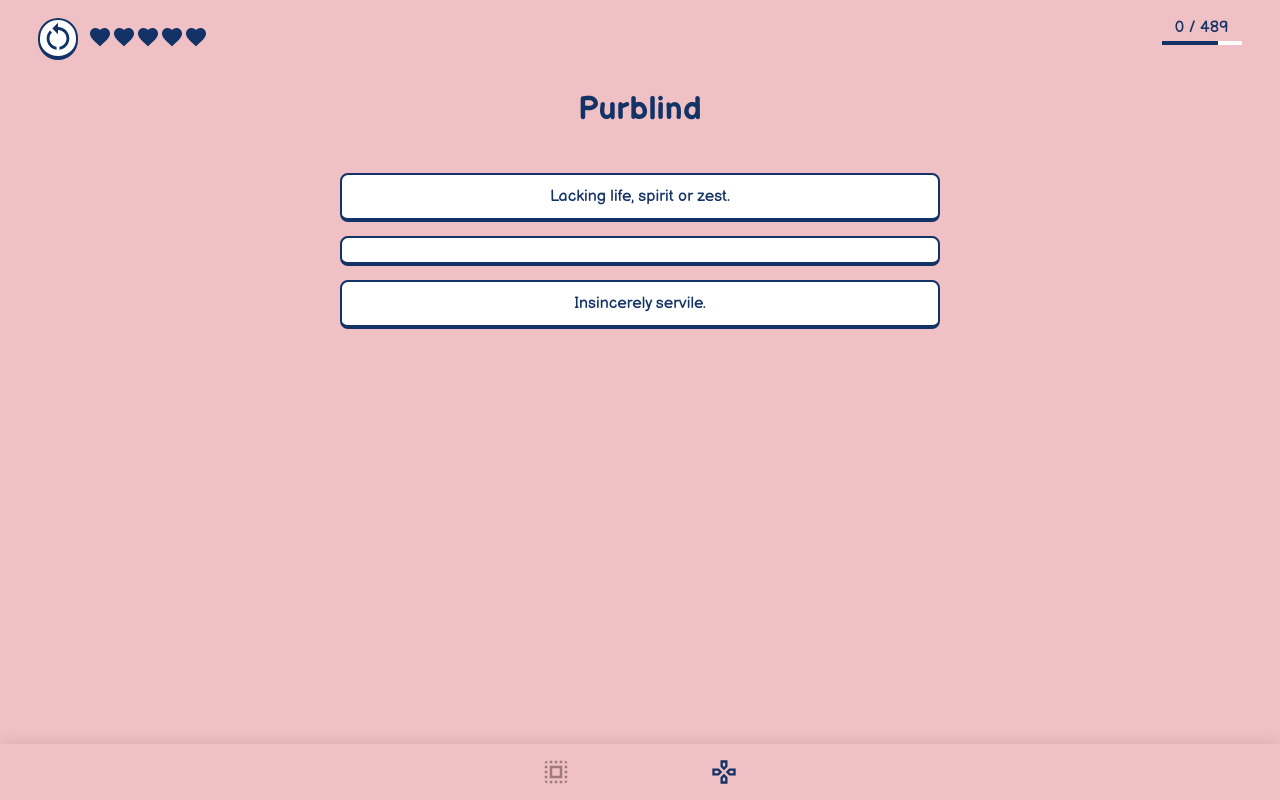
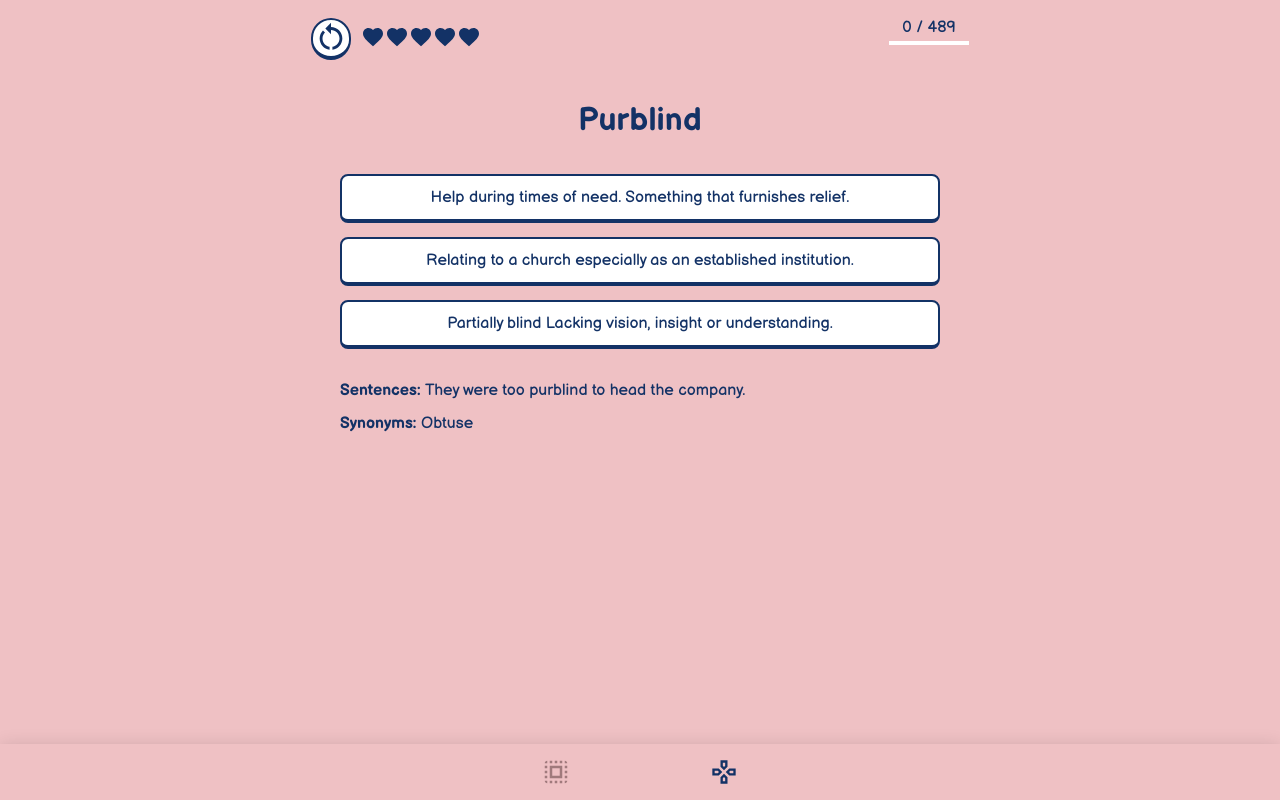
Before and after one commit to farhanirani/vocab-buddy, a React (Create React App) app: page /game in a window 1280 px wide. Built offline with nearby package versions, Linux system fonts and the light colour scheme.

Commit message:
all done, modal for win and lose left

```diff
--- a/src/components/GameScreen.js
+++ b/src/components/GameScreen.js
@@ -4,6 +4,9 @@ import LinearProgress from "@mui/material/LinearProgress";
 import RestartAltIcon from "@mui/icons-material/RestartAlt";
 import FavoriteBorderIcon from "@mui/icons-material/FavoriteBorder";
 import FavoriteIcon from "@mui/icons-material/Favorite";
+import ClearIcon from "@mui/icons-material/Clear";
+import CheckIcon from "@mui/icons-material/Check";
+import StartIcon from "@mui/icons-material/Start";
 
 import { VOCAB_WORDS } from "../constants";
 
@@ -16,7 +19,6 @@ function generateRandomArrayWithoutRepetition(n) {
 function generateRandomNumberArray(n, actual) {
   const random1 = Math.floor(Math.random() * (n + 1));
   const random2 = Math.floor(Math.random() * (n + 1));
-  // Create an array containing the two random numbers and the actual number
   const numbers = [random1, random2, actual];
 
   // Shuffle the array
@@ -29,16 +31,18 @@ function generateRandomNumberArray(n, actual) {
 }
 
 function GameScreen() {
-  const [progress, setProgress] = useState(70);
+  const [progress, setProgress] = useState(0);
   const [livesLeft, setLivesLeft] = useState(5);
-  const [currentRandomPositionArray, setCurrentRandomPositionArray] = useState([]);
-  const [currentPosition, setCurrentPosition] = useState(0);
-  const [currentRandomPostionBased, setCurrentRandomPostionBased] = useState(0);
-  const [randomThreePositions, setRandomThreePositions] = useState([]);
-
   const [loading, setLoading] = useState(false);
   const totalLives = 5;
   const totalWords = VOCAB_WORDS.length;
+
+  const [currentRandomPositionArray, setCurrentRandomPositionArray] = useState([]);
+  const [currentPosition, setCurrentPosition] = useState(0);
+  const [randomThreePositions, setRandomThreePositions] = useState([]);
+
+  const [hasTheQuestionBeenAnswered, setHasTheQuestionBeenAnswered] = useState(false);
+  const [isCurrentAnswerCorrect, setIsCurrentAnswerCorrect] = useState(false);
 
   useEffect(() => {
     (async () => {
@@ -59,6 +63,13 @@ function GameScreen() {
           const retrievedPos = localStorage.getItem("curr_position");
           setCurrentPosition(retrievedPos);
         }
+
+        if (localStorage.getItem("lives_left") === null) {
+          localStorage.setItem("lives_left", 5);
+        } else {
+          const retrievedLives = localStorage.getItem("lives_left");
+          setLivesLeft(retrievedLives);
+        }
       } finally {
         setLoading(false);
       }
@@ -67,10 +78,59 @@ function GameScreen() {
 
   useEffect(() => {
     setRandomThreePositions(generateRandomNumberArray(totalWords, currentRandomPositionArray[currentPosition] - 1));
-  }, [currentPosition]);
+    setProgress(Math.ceil((currentPosition / totalWords) * 100));
+  }, [currentPosition, currentRandomPositionArray]);
+
+  const gameCardClicked = (pos) => {
+    if (!hasTheQuestionBeenAnswered) {
+      setHasTheQuestionBeenAnswered(true);
+      setIsCurrentAnswerCorrect(pos === currentRandomPositionArray[currentPosition] - 1);
+      if (pos !== currentRandomPositionArray[currentPosition] - 1) {
+        const newLives = livesLeft - 1;
+        if (newLives <= 0) {
+          console.log("game over");
+          setLivesLeft(5);
+          localStorage.setItem("lives_left", 5);
+        } else {
+          setLivesLeft(newLives);
+          localStorage.setItem("lives_left", newLives);
+        }
+      }
+    }
+  };
+
+  const handleRestartClicked = () => {
+    setHasTheQuestionBeenAnswered(false);
+
+    const wordArr = generateRandomArrayWithoutRepetition(totalWords);
+    setCurrentRandomPositionArray(wordArr);
+    localStorage.setItem("vocab_array", JSON.stringify(wordArr));
+
+    setCurrentPosition(0);
+    localStorage.setItem("curr_position", 0);
+
+    setLivesLeft(5);
+    localStorage.setItem("lives_left", 5);
+  };
+
+  const handleNavigateNext = () => {
+    setHasTheQuestionBeenAnswered(false);
+
+    console.log("first", currentPosition);
+    const nextPosition = parseInt(currentPosition) + 1;
+
+    if (nextPosition === totalWords) {
+      console.log("SUCCESS");
+    } else {
+      setCurrentPosition(nextPosition);
+      localStorage.setItem("curr_position", nextPosition);
+    }
+  };
 
   return (
-    <div style={{ display: "flex", flexDirection: "column", alignItems: "center", marginTop: "18px" }}>
+    <div
+      style={{ display: "flex", flexDirection: "column", alignItems: "center", margin: "18px auto 0 auto", maxWidth: "700px" }}
+    >
       <div
         style={{
           width: "94%",
@@ -81,6 +141,7 @@ function GameScreen() {
       >
         <div style={{ display: "flex", alignItems: "center", gap: "10px" }}>
           <div
+            onClick={handleRestartClicked}
             className="generic__border"
             style={{ backgroundColor: "white", borderRadius: "200px", height: "36px", width: "36px" }}
           >
@@ -117,13 +178,92 @@ function GameScreen() {
         <>loading...</>
       ) : (
         <div style={{ width: "100%", textAlign: "center" }}>
-          <div style={{ fontFamily: "GFONTB", margin: "30px 0px", fontSize: "32px", letterSpacing: "0.2px" }}>
-            {VOCAB_WORDS[currentRandomPositionArray[currentPosition] - 1].Word}
+          {/* main word */}
+          <div
+            style={{
+              display: "flex",
+              justifyContent: "space-between",
+              alignItems: "center",
+              margin: "30px auto 10px auto",
+              height: "60px",
+              width: "90%",
+            }}
+          >
+            <div>
+              {hasTheQuestionBeenAnswered && isCurrentAnswerCorrect && <CheckIcon sx={{ color: "green", width: "63.2px" }} />}
+              {hasTheQuestionBeenAnswered && !isCurrentAnswerCorrect && <ClearIcon sx={{ color: "red", width: "63.2px" }} />}
+            </div>
+            <div style={{ fontFamily: "GFONTB", fontSize: "32px", letterSpacing: "0.2px" }}>
+              {VOCAB_WORDS[currentRandomPositionArray[currentPosition] - 1]?.Word}
+            </div>
+            <div>
+              {hasTheQuestionBeenAnswered && (
+                <div
+                  onClick={handleNavigateNext}
+                  className="generic__border"
+                  style={{
+                    backgroundColor: "white",
+                    borderRadius: "200px",
+                    alignContent: "center",
+                    height: "60px",
+                    width: "60px",
+                  }}
+                >
+                  <StartIcon sx={{ color: "#133266", fontSize: "42px" }} />
+                </div>
+              )}
+            </div>
           </div>
+
+          {/* meanings */}
           <div style={{ display: "flex", flexDirection: "column", alignItems: "center" }}>
-            {randomThreePositions.map((pos) => (
-              <div className="game__card generic__border">{VOCAB_WORDS[pos]?.Meaning}</div>
-            ))}
+            {hasTheQuestionBeenAnswered ? (
+              <div className="game__card generic__border">
+                {VOCAB_WORDS[currentRandomPositionArray[currentPosition] - 1]?.Meaning}
+              </div>
+            ) : (
+              randomThreePositions.map((pos, idx) => (
+                <div
+                  key={idx}
+                  className="game__card generic__border"
+                  onClick={() => gameCardClicked(pos)}
+                  // style={{
+                  //   backgroundColor:
+                  //     hasTheQuestionBeenAnswered && pos === currentRandomPositionArray[currentPosition] - 1 ? "#30ff30" : "white",
+                  // }}
+                >
+                  {VOCAB_WORDS[pos]?.Meaning}
+                </div>
+              ))
+            )}
+          </div>
+
+          <div style={{ width: "92%", maxWidth: "600px", margin: "0 auto", textAlign: "left" }}>
+            {(VOCAB_WORDS[currentRandomPositionArray[currentPosition] - 1]?.Sentences.length > 0 ||
+              VOCAB_WORDS[currentRandomPositionArray[currentPosition] - 1]?.Synonyms.length > 0) && (
+              <div style={{ height: "32px" }}></div>
+            )}
+            {/* sentences */}
+            {VOCAB_WORDS[currentRandomPositionArray[currentPosition] - 1]?.Sentences.length > 0 && (
+              <div>
+                <span style={{ fontFamily: "GFONTB" }}> Sentences: </span>
+                {VOCAB_WORDS[currentRandomPositionArray[currentPosition] - 1]?.Sentences}
+              </div>
+            )}
+
+            {VOCAB_WORDS[currentRandomPositionArray[currentPosition] - 1]?.Sentences.length > 0 &&
+              VOCAB_WORDS[currentRandomPositionArray[currentPosition] - 1]?.Synonyms.length > 0 && (
+                <div style={{ height: "14px" }}></div>
+              )}
+            {/* synonyms */}
+            {VOCAB_WORDS[currentRandomPositionArray[currentPosition] - 1]?.Synonyms.length > 0 && (
+              <div>
+                <span style={{ fontFamily: "GFONTB" }}> Synonyms: </span>
+                {VOCAB_WORDS[currentRandomPositionArray[currentPosition] - 1]?.Synonyms}
+              </div>
+            )}
+
+            <div style={{ height: "32px" }}></div>
           </div>
         </div>
       )}
--- a/src/constants.js
+++ b/src/constants.js
@@ -966,7 +966,7 @@ export const VOCAB_WORDS = [
   {
     Word: "Ingenious",
     Meaning:
-      "Ingenuity Having or showing an unusual aptitude for discovering, inventing or contriving. Marked by originality, resourcefulness, and cleverness in conception or execution. Do not confuse 'ingenious' with 'ingenuous'.",
+      "Ingenuity, Having or showing an unusual aptitude for discovering, inventing or contriving. Marked by originality, resourcefulness, and cleverness in conception or execution. Do not confuse 'ingenious' with 'ingenuous'.",
     Synonyms: "Promethean, Innovative",
     Sentences: "She showed amazing ingenuity in finding ways to cut costs.",
   },
@@ -1914,7 +1914,7 @@ export const VOCAB_WORDS = [
     Synonyms: "Prudent, Thrifty",
     Sentences: "It is possible to be provident without living ascetically.",
   },
-  { Word: "Prudent", Meaning: "Shrewd Careful Avoiding risks Cautious", Synonyms: "Provident", Sentences: "" },
+  { Word: "Prudent", Meaning: "Shrewd, Careful, Avoiding risks, Cautious", Synonyms: "Provident", Sentences: "" },
   { Word: "Puerile", Meaning: "Silly, immature or childish behaviour.", Synonyms: "", Sentences: "" },
   {
     Word: "Pugnacious",
```
